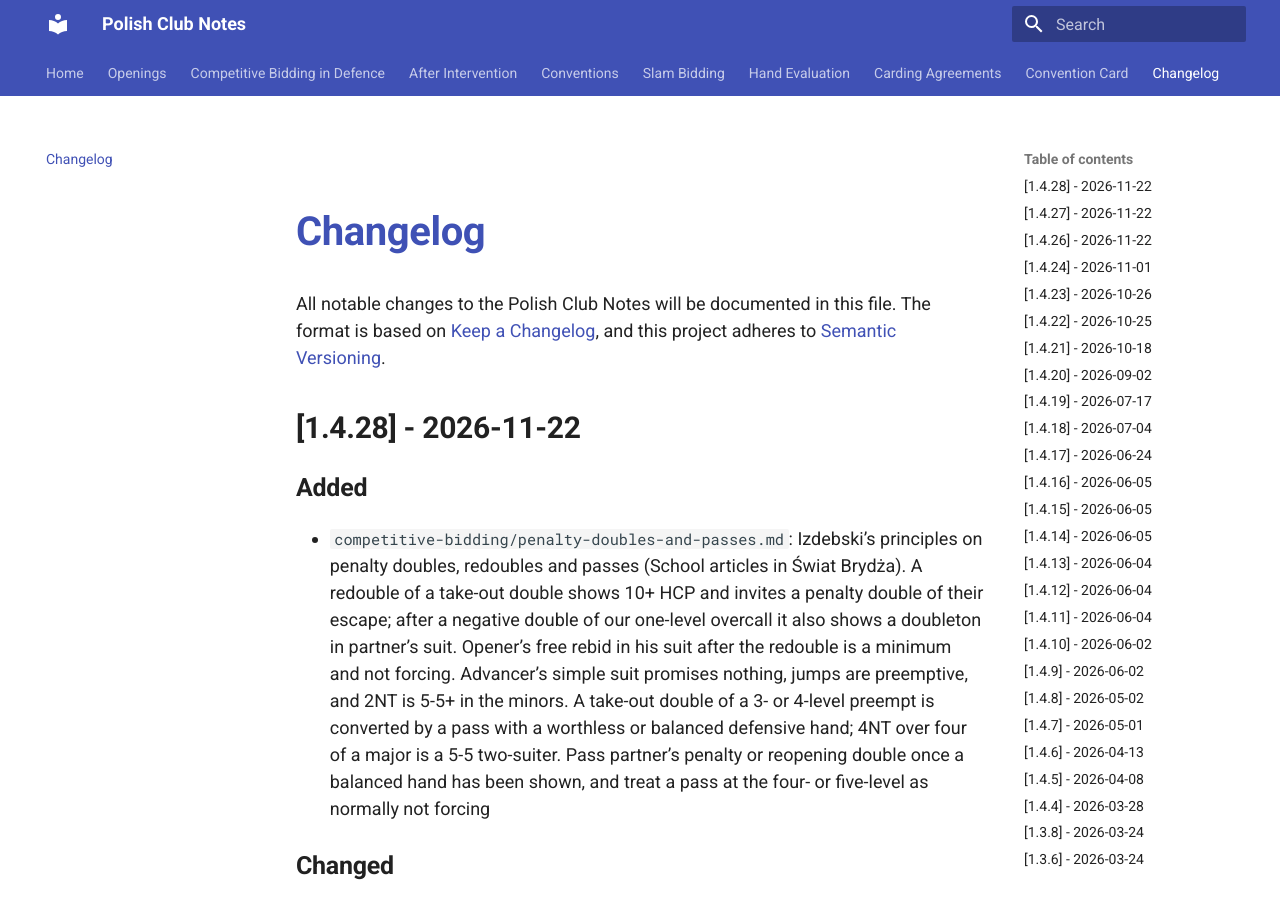
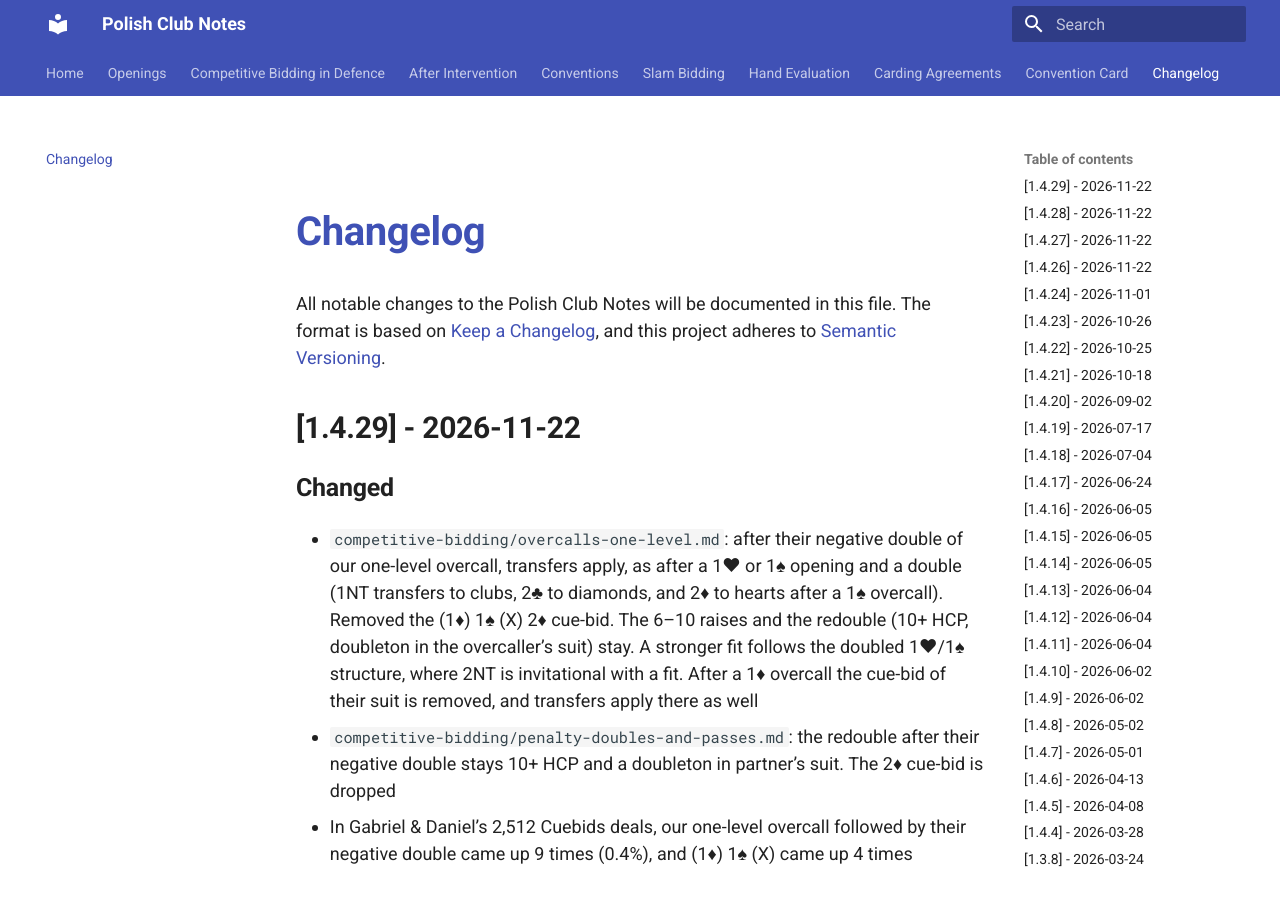
Before and after one commit to glindstrom/polish-club-notes, an MkDocs documentation site: the page built from docs/changelog.md, in a window 1280 px wide and 900 px high. Built offline with MkDocs 1.6.1 and Material for MkDocs 9.7.7, drawn with Linux system fonts in a browser that asks for light colours.

Commit message:
docs(competitive): restore transfers after a negative double (1.4.29)
After their negative double of our one-level overcall, 2♦ is a transfer again. The 6–10 raises and the 10+ redouble with a doubleton stay.

Co-authored-by: glindstrom <glindstrom@users.noreply.github.com>

```diff
--- a/docs/changelog.md
+++ b/docs/changelog.md
@@ -2,6 +2,12 @@
 All notable changes to the Polish Club Notes will be documented in this file.
 The format is based on [Keep a Changelog](https://keepachangelog.com/en/1.0.0/),
 and this project adheres to [Semantic Versioning](https://semver.org/spec/v2.0.0.html).
+
+## [1.4.29] - 2026-11-22
+### Changed
+- `competitive-bidding/overcalls-one-level.md`: after their negative double of our one-level overcall, transfers apply, as after a 1♥ or 1♠ opening and a double (1NT transfers to clubs, 2♣ to diamonds, and 2♦ to hearts after a 1♠ overcall). Removed the (1♦) 1♠ (X) 2♦ cue-bid. The 6–10 raises and the redouble (10+ HCP, doubleton in the overcaller’s suit) stay. A stronger fit follows the doubled 1♥/1♠ structure, where 2NT is invitational with a fit. After a 1♦ overcall the cue-bid of their suit is removed, and transfers apply there as well
+- `competitive-bidding/penalty-doubles-and-passes.md`: the redouble after their negative double stays 10+ HCP and a doubleton in partner’s suit. The 2♦ cue-bid is dropped
+- In Gabriel & Daniel’s 2,512 Cuebids deals, our one-level overcall followed by their negative double came up 9 times (0.4%), and (1♦) 1♠ (X) came up 4 times
 
 ## [1.4.28] - 2026-11-22
 ### Added
```
Also changed, not shown: docs/competitive-bidding/overcalls-one-level.md (+7 -6 lines), docs/competitive-bidding/penalty-doubles-and-passes.md (+2 -2 lines).
